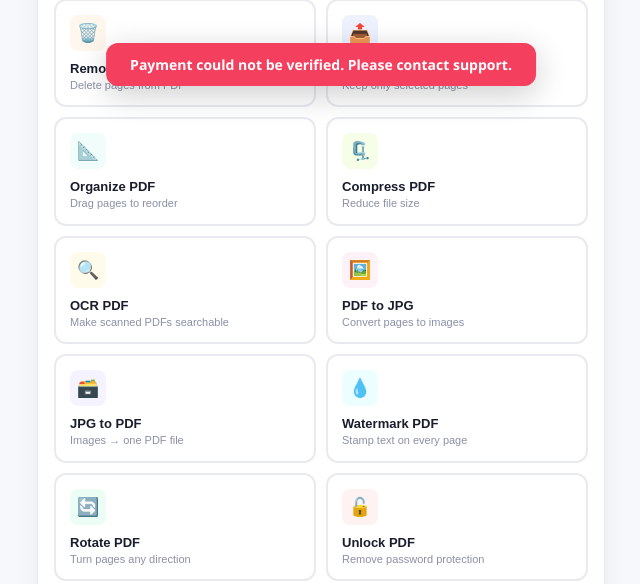
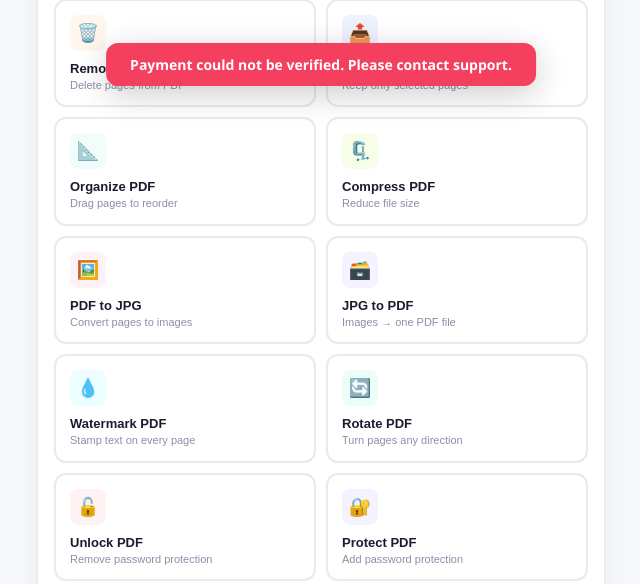
Before and after one commit to ibrahimEzzeldin/convertly-web, a Flask app: a page that uses templates/index.html in a window 1280 px wide. Shown: the part 770-1354 px from the top of the page, without its empty margins (319-959 px from the left). Run offline with Flask 3, Linux system fonts and the light colour scheme; the visitor is signed in with stand-in values (Sample User, id 1); parts of the project's set-up code (start-up, migrations or seed data) failed here and were passed over; some libraries are stand-ins or nearby versions.

Commit message:
feat: remove OCR PDF feature (Tesseract not available on server)
- Remove /ocr-pdf route and _ocr_pdf_make_searchable helper from backend
- Remove OCR mode button, options panel, stats badge, and doOcr() from frontend
- Update error messages that referenced "Run OCR first" for scanned PDFs
- 25/25 feature tests passing

Co-Authored-By: Claude Sonnet 4.6 <noreply@anthropic.com>

```diff
--- a/app.py
+++ b/app.py
@@ -1435,208 +1435,6 @@ def invoice():
     return render_template("invoice.html", inv=inv, now=date.today().isoformat())
 
 
-# ── OCR PDF helper ─────────────────────────────────────────────────────────
-
-def _ocr_pdf_make_searchable(src_path, out_path, lang="eng", dpi=150):
-    """Render each page, run Tesseract OCR via PyMuPDF bridge, overlay invisible
-    text so the PDF becomes text-searchable.  Pages that already contain a text
-    layer are copied as-is (no re-rendering).
-
-    Returns (pages_ocrd, pages_skipped, total_pages).
-    """
-    import fitz
-
-    src_doc = fitz.open(src_path)
-    total_pages = src_doc.page_count
-    new_doc = fitz.open()
-    pages_ocrd = 0
-    pages_skipped = 0
-
-    # TESSERACT_LANG env-var is read by MuPDF's Tesseract bridge.
-    # We set it per-call so the UI language selector works.
-    old_lang = os.environ.get("TESSERACT_LANG")
-    os.environ["TESSERACT_LANG"] = lang
-
-    try:
-        for i in range(total_pages):
-            page = src_doc.load_page(i)
-
-            # If the page already has meaningful text, copy it unchanged.
-            if len(page.get_text().strip()) > 20:
-                new_doc.insert_pdf(src_doc, from_page=i, to_page=i)
-                pages_skipped += 1
-                continue
-
-            # Render the page to a JPEG for embedding as background.
-            mat = fitz.Matrix(dpi / 72.0, dpi / 72.0)
-            pix = page.get_pixmap(matrix=mat, colorspace=fitz.csRGB)
-            try:
-                img_data = pix.tobytes("jpeg", jpg_quality=85)
-            except Exception:
-                img_data = pix.tobytes("png")
-            del pix
-
-            # Create an output page with the original page dimensions.
-            new_page = new_doc.new_page(width=page.rect.width, height=page.rect.height)
-            new_page.insert_image(new_page.rect, stream=img_data)
-            del img_data
-
-            # Run OCR via PyMuPDF's built-in Tesseract bridge.
-            # The returned TextPage has bounding boxes in original page coordinates.
-            try:
-                ocr_tp = page.get_textpage_ocr(dpi=dpi, full=True, tessdata=None)
-                text_dict = ocr_tp.extractDICT()
-
-                # Overlay invisible text (render_mode=3 = invisible in PDF spec).
-                for block in text_dict.get("blocks", []):
-                    for line in block.get("lines", []):
-                        for span in line.get("spans", []):
-                            text = span.get("text", "").strip()
-                            if not text:
-                                continue
-                            bbox = fitz.Rect(span["bbox"])
-                            fs   = max(float(span.get("size") or 0) or bbox.height, 1.0)
-                            try:
-                                new_page.insert_text(
-                                    fitz.Point(bbox.x0, bbox.y1),
-                                    text,
-                                    fontsize=fs,
-                                    render_mode=3,   # invisible text overlay
-                                )
-                            except Exception:
-                                pass  # skip unrenderable characters silently
-
-            except Exception as ocr_err:
-                logger.warning("OCR skipped for page %d: %s", i + 1, ocr_err)
-                # Page image already embedded; just mark it as processed.
-
-            pages_ocrd += 1
-
-    finally:
-        # Restore original TESSERACT_LANG so we don't bleed into other requests.
-        if old_lang is None:
-            os.environ.pop("TESSERACT_LANG", None)
-        else:
-            os.environ["TESSERACT_LANG"] = old_lang
-
-    src_doc.close()
-    new_doc.save(out_path, garbage=4, deflate=True)
-    new_doc.close()
-    return pages_ocrd, pages_skipped, total_pages
-
-
-# ── OCR PDF route ───────────────────────────────────────────────────────────
-
-@app.route("/ocr-pdf", methods=["POST"])
-@limiter.limit(os.getenv("CONVERT_RATE_LIMIT", "10 per minute"))
-def ocr_pdf_route():
-    # ── Tesseract availability check ───────────────────────────────────────
-    if shutil.which("tesseract") is None:
-        return jsonify({
-            "error": (
-                "Tesseract OCR is not installed on this server. "
-                "Please contact support or try again later."
-            )
-        }), 503
-
-    # ── Quota check ────────────────────────────────────────────────────────
-    conversions_used   = session.get("conversions_used", 0)
-    conversions_budget = session.get("conversions_budget", FREE_CONVERSIONS_LIMIT)
-
-    if conversions_used >= conversions_budget:
-        return jsonify({
-            "error":              "quota_exceeded",
-            "message":            "You've used all your free conversions. Upgrade to continue.",
-            "conversions_used":   conversions_used,
-            "conversions_budget": conversions_budget,
-        }), 402
-
-    # ── Validate file ──────────────────────────────────────────────────────
-    file = request.files.get("file")
-    is_valid, error_msg = validate_file(file, [".pdf"], app.config["MAX_FILE_SIZE"])
-    if not is_valid:
-        return jsonify({"error": error_msg}), 400
-
-    header = file.read(8)
-    file.seek(0)
-    if not header.startswith(b"%PDF"):
-        return jsonify({"error": "File does not appear to be a valid PDF."}), 400
-
-    # ── Language parameter ─────────────────────────────────────────────────
-    ALLOWED_LANGS = {"eng", "fra", "deu", "spa", "ara", "chi_sim", "por", "ita"}
-    lang = request.form.get("lang", "eng").strip().lower()
-    if lang not in ALLOWED_LANGS:
-        lang = "eng"
-
-    # ── Save source file ───────────────────────────────────────────────────
-    uid       = str(uuid.uuid4())
-    safe_name = os.path.basename(file.filename)
-    src_path  = os.path.join(app.config["UPLOAD_FOLDER"], f"{uid}_{safe_name}")
-    out_path  = os.path.join(app.config["UPLOAD_FOLDER"], f"{uid}_ocr.pdf")
-    file.save(src_path)
-
-    pages_ocrd   = 0
-    pages_skipped = 0
-    total_pages   = 0
-
-    try:
-        def _do_ocr():
-            return _ocr_pdf_make_searchable(src_path, out_path, lang=lang, dpi=150)
-
-        pages_ocrd, pages_skipped, total_pages = _run_with_timeout(
-            _do_ocr, (), app.config["CONVERSION_TIMEOUT"]
-        )
-
-    except TimeoutError:
-        logger.error("OCR PDF timed out for %s", safe_name)
-        return jsonify({"error": "OCR timed out. Try a shorter or smaller PDF."}), 504
-
-    except Exception as exc:
-        logger.error("OCR PDF error: %s", exc, exc_info=True)
-        if os.path.exists(out_path):
-            try:
-                os.remove(out_path)
-            except Exception:
-                pass
-        return jsonify({"error": "OCR failed. The PDF may be password-protected or unreadable."}), 500
-
-    finally:
-        if os.path.exists(src_path):
-            try:
-                os.remove(src_path)
-            except Exception:
-                pass
-
-    if not os.path.exists(out_path):
-        return jsonify({"error": "OCR produced no output. Please try again."}), 500
-
-    # ── Increment quota ────────────────────────────────────────────────────
-    session["conversions_used"]   = conversions_used + 1
-    session["conversions_budget"] = conversions_budget
-    session.modified = True
-
-    base_name     = os.path.splitext(safe_name)[0]
-    download_name = f"{base_name}_searchable.pdf"
-
-    @after_this_request
-    def remove_output(response):
-        try:
-            if os.path.exists(out_path):
-                os.remove(out_path)
-        except Exception:
-            pass
-        return response
-
-    response = send_file(out_path, as_attachment=True, download_name=download_name)
-    response.headers["X-Pages-OCRd"]    = str(pages_ocrd)
-    response.headers["X-Pages-Skipped"] = str(pages_skipped)
-    response.headers["X-Total-Pages"]   = str(total_pages)
-    response.headers["Access-Control-Expose-Headers"] = (
-        "X-Pages-OCRd, X-Pages-Skipped, X-Total-Pages"
-    )
-    return response
-
-
 # ── PDF to JPG route ───────────────────────────────────────────────────────
 
 @app.route("/pdf-to-jpg", methods=["POST"])
@@ -2701,7 +2499,7 @@ def extract_pdf_paragraphs():
         except: pass
 
     if not paragraphs:
-        return jsonify({"error": "No text found in PDF. Try OCR PDF first for scanned documents."}), 400
+        return jsonify({"error": "No text found in PDF. This tool only works on text-based PDFs, not scanned images."}), 400
 
     return jsonify({"paragraphs": paragraphs, "total": len(paragraphs)})
 
@@ -2776,7 +2574,7 @@ def translate_pdf_route():
         doc.close()
 
         if not any(t for t in pages_text):
-            return jsonify({"error": "No text found in PDF. Run OCR PDF first for scanned documents."}), 400
+            return jsonify({"error": "No text found in PDF. This tool only works on text-based PDFs, not scanned images."}), 400
 
         fitz_font = _TRANSLATE_FITZ_FONT.get(target_lang, "helv")
 
--- a/templates/index.html
+++ b/templates/index.html
@@ -647,14 +647,6 @@
         <div class="mode-icon-wrap">🗜️</div>
         <div class="mode-label">Compress PDF</div>
         <div class="mode-desc">Reduce file size</div>
-        <div class="mode-check">✓</div>
-      </button>
-
-      <button class="mode-btn" data-mode="ocr-pdf"
-        style="--color:#f59e0b;--light:#fffbeb">
-        <div class="mode-icon-wrap">🔍</div>
-        <div class="mode-label">OCR PDF</div>
-        <div class="mode-desc">Make scanned PDFs searchable</div>
         <div class="mode-check">✓</div>
       </button>
 
@@ -984,36 +976,6 @@
 
     <!-- Compression result stats (shown after successful compress) -->
     <div class="compress-stats" id="compressStats"></div>
-
-    <!-- OCR options (shown only when ocr-pdf mode is active) -->
-    <div id="ocrOptions" style="display:none; padding: 0 16px 8px;">
-      <div style="font-size:11px;font-weight:700;letter-spacing:0.08em;color:#8b90a7;
-                  text-transform:uppercase;padding:4px 0 10px;">OCR language</div>
-      <div class="split-opt-row selected" id="ocrLangRow"
-           style="padding:10px 14px;display:flex;align-items:center;gap:12px;">
-        <span style="font-size:13px;color:#6b7280;flex-shrink:0;">Language:</span>
-        <select id="ocrLang"
-          style="flex:1;border:1.5px solid #d1d5db;border-radius:8px;padding:6px 10px;
-                 font-size:13px;color:#1a1d2e;background:#fff;cursor:pointer;
-                 accent-color:#f59e0b;outline:none;">
-          <option value="eng">English</option>
-          <option value="fra">French</option>
-          <option value="deu">German</option>
-          <option value="spa">Spanish</option>
-          <option value="por">Portuguese</option>
-          <option value="ita">Italian</option>
-          <option value="ara">Arabic</option>
-          <option value="chi_sim">Chinese (Simplified)</option>
-        </select>
-      </div>
-      <div style="font-size:11px;color:#9ca3af;padding:6px 4px 0;">
-        Pages that already contain a text layer are copied without re-OCR.
-      </div>
-    </div>
-
-    <!-- OCR result stats badge -->
-    <div class="compress-stats" id="ocrStats"
-         style="background:#fffbeb;border-color:#fde68a;color:#92400e;"></div>
 
     <!-- PDF to JPG options (shown only when pdf-to-jpg mode is active) -->
     <div id="jpgOptions" style="display:none; padding: 0 16px 8px;">
@@ -1431,7 +1393,7 @@
         </div>
 
         <div style="font-size:11px;color:#9ca3af;padding:0 4px;">
-          ℹ️ Text-based PDFs only · Max 25 pages · Run OCR first for scanned docs
+          ℹ️ Text-based PDFs only · Max 25 pages
         </div>
 
       </div>
@@ -1725,7 +1687,6 @@
     "extract-pages":  ".pdf",
     "organize-pdf":   ".pdf",
     "compress-pdf":   ".pdf",
-    "ocr-pdf":        ".pdf",
     "pdf-to-jpg":     ".pdf",
     "jpg-to-pdf":     ".jpg,.jpeg,.png,.webp,.bmp,.gif,.tiff,.tif",
     "watermark-pdf":  ".pdf",
@@ -1748,7 +1709,6 @@
     "extract-pages":  "#6366f1",
     "organize-pdf":   "#14b8a6",
     "compress-pdf":   "#84cc16",
-    "ocr-pdf":        "#f59e0b",
     "pdf-to-jpg":     "#ec4899",
     "jpg-to-pdf":     "#7c3aed",
     "watermark-pdf":  "#0891b2",
@@ -1771,7 +1731,6 @@
     "extract-pages":  "📤  Extract Pages",
     "organize-pdf":   "📐  Apply & Download",
     "compress-pdf":   "🗜️  Compress PDF",
-    "ocr-pdf":        "🔍  Run OCR",
     "pdf-to-jpg":     "🖼️  Convert to JPG",
     "jpg-to-pdf":     "🗃️  Create PDF",
     "watermark-pdf":  "💧  Apply Watermark",
@@ -1883,7 +1842,7 @@
       const isExtract  = activeMode === "extract-pages";
       const isOrganize = activeMode === "organize-pdf";
       const isCompress = activeMode === "compress-pdf";
-      const isOcr      = activeMode === "ocr-pdf";
+
       const isJpg      = activeMode === "pdf-to-jpg";
       const isImgToPdf  = activeMode === "jpg-to-pdf";
       const isWatermark = activeMode === "watermark-pdf";
@@ -1912,12 +1871,12 @@
       document.getElementById("extractOptions").style.display  = isExtract    ? "block" : "none";
       document.getElementById("removeOptions").style.display   = isRemove     ? "block" : "none";
       document.getElementById("compressOptions").style.display = isCompress   ? "block" : "none";
-      document.getElementById("ocrOptions").style.display      = isOcr        ? "block" : "none";
+
       document.getElementById("jpgOptions").style.display      = isJpg        ? "block" : "none";
 
       // Hide result badges when switching away
       if (!isCompress)  document.getElementById("compressStats").classList.remove("visible");
-      if (!isOcr)       document.getElementById("ocrStats").classList.remove("visible");
+
       if (!isJpg)       document.getElementById("jpgStats").classList.remove("visible");
       if (!isImgToPdf)   document.getElementById("imgStats").classList.remove("visible");
       if (!isWatermark)  document.getElementById("wmStats").classList.remove("visible");
@@ -1993,7 +1952,7 @@
     if (activeMode === "extract-pages"){ doExtractPages(); return; }
     if (activeMode === "organize-pdf") { doOrganize();     return; }
     if (activeMode === "compress-pdf") { doCompress();     return; }
-    if (activeMode === "ocr-pdf")      { doOcr();          return; }
+
     if (activeMode === "pdf-to-jpg")   { doPdfToJpg();     return; }
     if (activeMode === "jpg-to-pdf")   { doImgToPdf();      return; }
     if (activeMode === "watermark-pdf"){ doWatermark();     return; }
@@ -2072,94 +2031,6 @@
     } finally {
       btn.disabled    = false;
       btn.textContent = "⚡  Convert Now";
-      progress.classList.remove("visible");
-    }
-  }
-
-  // ── OCR PDF ───────────────────────────────────────────────────────────────
-  async function doOcr() {
-    if (!selectedFile) {
-      showToast("Please select a PDF file first.", "error"); return;
-    }
-    if (quotaState.conversions_remaining <= 0) {
-      openUpgradeModal(); return;
-    }
-
-    const btn      = document.getElementById("convertBtn");
-    const progress = document.getElementById("progressWrap");
-    const statsEl  = document.getElementById("ocrStats");
-    const lang     = document.getElementById("ocrLang").value;
-
-    btn.disabled    = true;
-    btn.textContent = "Running OCR…";
-    progress.classList.add("visible");
-    statsEl.classList.remove("visible");
-
-    const csrfToken = document.querySelector('meta[name="csrf-token"]').getAttribute("content");
-    if (!csrfToken || csrfToken.includes("csrf_token")) {
-      showToast("Backend not detected. Open from http://127.0.0.1:5000", "error");
-      btn.disabled = false; btn.textContent = BTN_LABELS["ocr-pdf"];
-      progress.classList.remove("visible"); return;
-    }
-
-    const form = new FormData();
-    form.append("file",       selectedFile);
-    form.append("lang",       lang);
-    form.append("csrf_token", csrfToken);
-
-    try {
-      const res = await fetch("/ocr-pdf", {
-        method: "POST", body: form, credentials: "same-origin",
-        headers: { "X-CSRFToken": csrfToken, "X-CSRF-Token": csrfToken },
-      });
-
-      if (res.status === 402) { await refreshQuota(); openUpgradeModal(); return; }
-      if (res.status === 503) {
-        const err = await res.json().catch(() => ({}));
-        throw new Error(err.error || "OCR is not available on this server.");
-      }
-      if (!res.ok) {
-        const err = await res.json().catch(() => ({}));
-        throw new Error(err.error || "OCR failed.");
-      }
-
-      const blob      = await res.blob();
-      const ocrd      = res.headers.get("X-Pages-OCRd")    || "?";
-      const skipped   = res.headers.get("X-Pages-Skipped") || "0";
-      const total     = res.headers.get("X-Total-Pages")   || "?";
-      const cd        = res.headers.get("Content-Disposition") || "";
-      const m         = cd.match(/filename="?([^"]+)"?/);
-      const fname     = m ? m[1] : "searchable.pdf";
-
-      const url = URL.createObjectURL(blob);
-      const a   = document.createElement("a");
-      a.href = url; a.download = fname;
-      document.body.appendChild(a); a.click(); document.body.removeChild(a);
-      URL.revokeObjectURL(url);
-
-      // Show OCR summary badge
-      const skippedNum = Number(skipped);
-      let msg = `✅ OCR complete — ${ocrd} page${ocrd !== "1" ? "s" : ""} made searchable`;
-      if (skippedNum > 0) {
-        msg += ` · ${skippedNum} page${skippedNum !== 1 ? "s" : ""} already had text (skipped)`;
-      }
-      msg += `.`;
-      statsEl.textContent = msg;
-      statsEl.classList.add("visible");
-
-      showToast("Done! Searchable PDF downloaded.", "success");
-      await refreshQuota();
-
-    } catch (err) {
-      const msg = (err && err.message) ? err.message : "Request failed.";
-      if (msg.includes("Failed to fetch") || msg.includes("NetworkError")) {
-        showToast("Cannot reach backend. Start Flask first.", "error");
-      } else {
-        showToast("Error: " + msg, "error");
-      }
-    } finally {
-      btn.disabled    = false;
-      btn.textContent = BTN_LABELS["ocr-pdf"];
       progress.classList.remove("visible");
     }
   }
```
